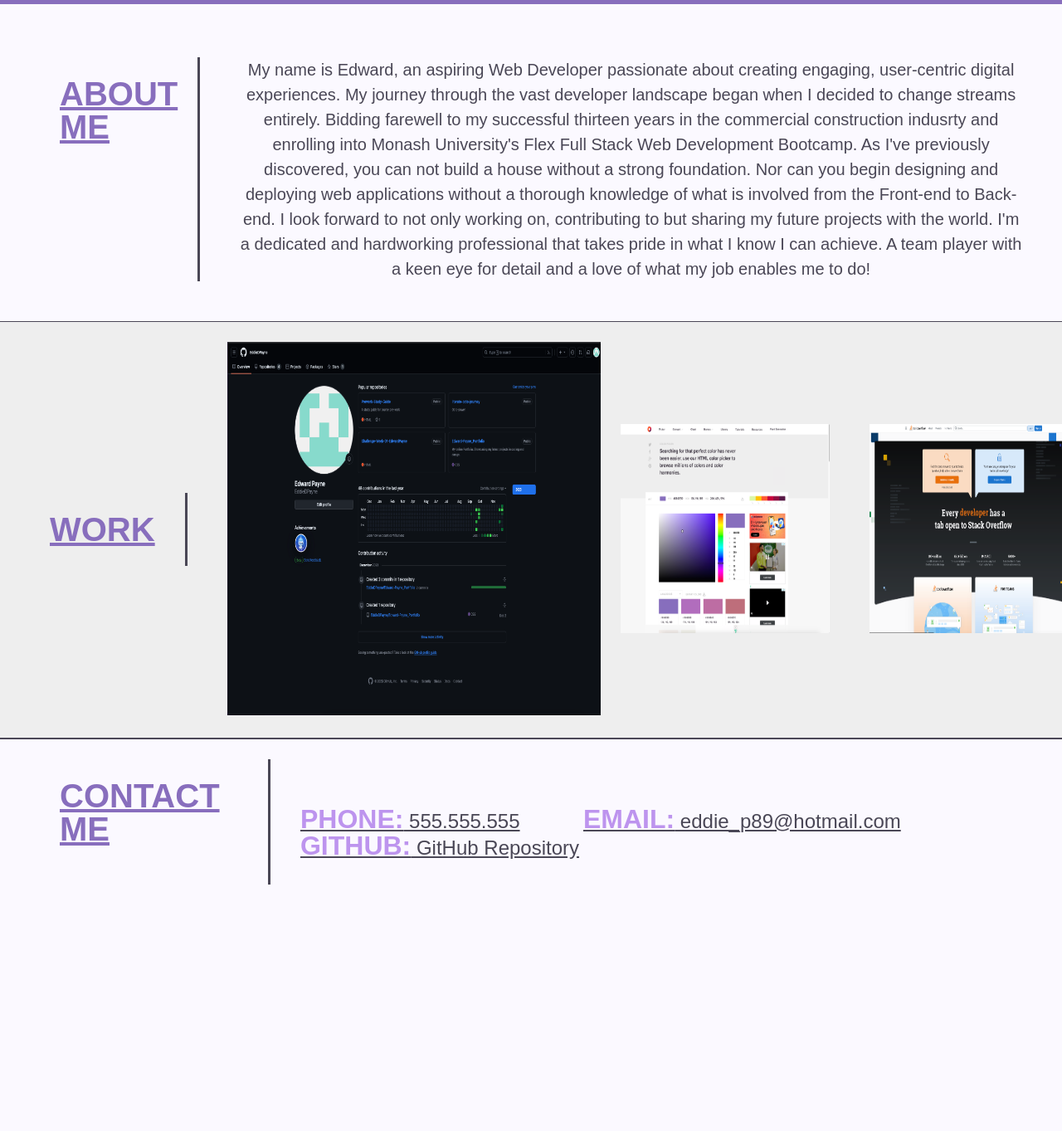
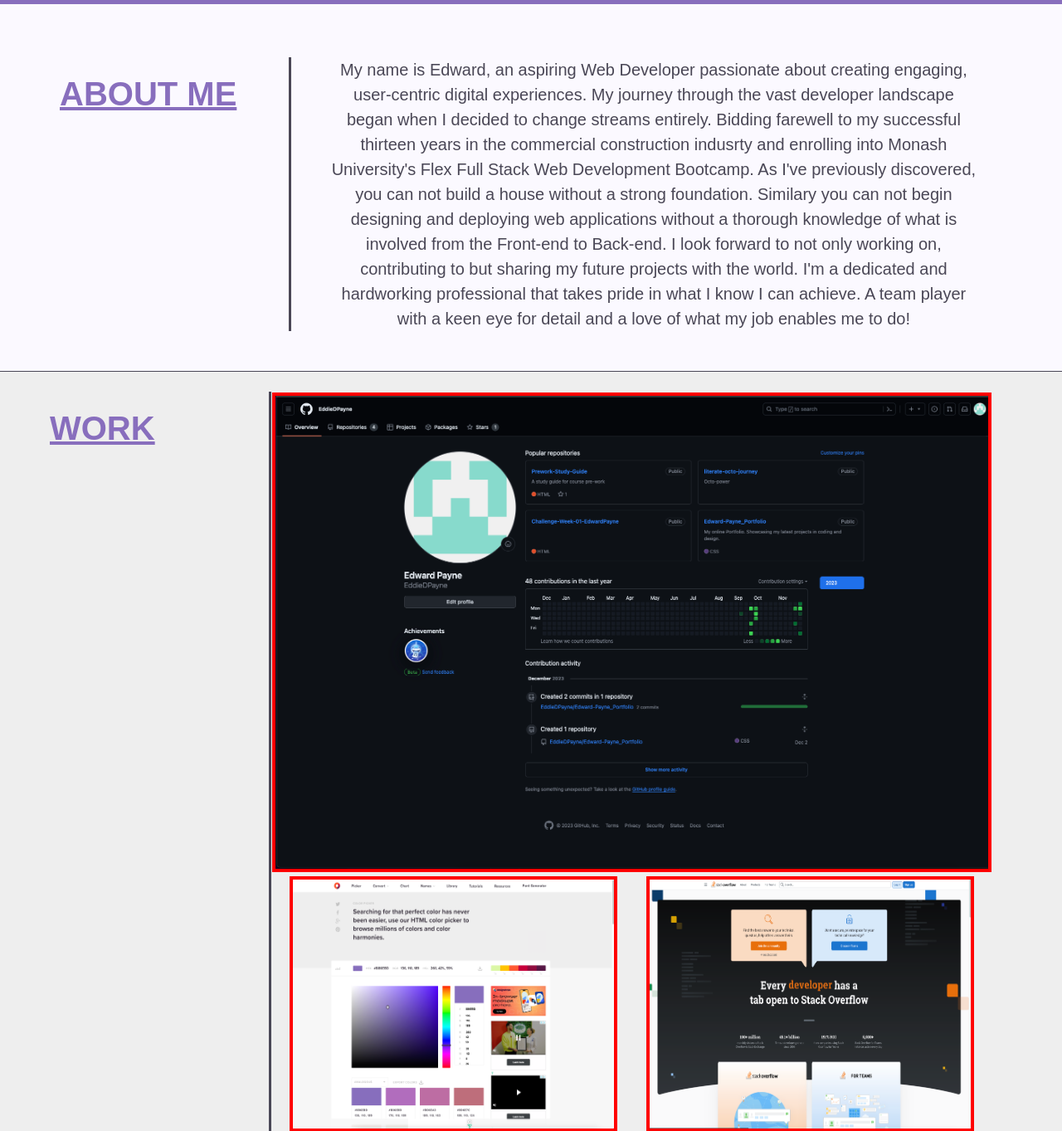
Before and after one commit to eddiespag-hetti/Edward-Payne_Portfolio, a plain HTML site: page index.html in a window 1280 px wide. Shown: the part 667-2030 px from the top of the page at 83% size. Before the commit the page ends 1757 px from the top, so only its background shows below. Drawn offline with Linux system fonts and the light colour scheme.

Commit message:
Refactored both HTML and CSS code.

```diff
--- a/assets/style.css
+++ b/assets/style.css
@@ -16,9 +16,7 @@ Blues/Purples - #6A33E9
 
 body {
     background-color: #FBF9FF;
-    /* display: flex;
-    justify-content: center;
-    align-items: center; */
+
 }
 
 .container {
@@ -37,7 +35,7 @@ header {
     align-items: center;
     padding: 1%;
     background-color: #4A4756;
-    border-bottom:  5px solid #886EBD;
+    border-bottom: 5px solid #886EBD;
 
 }
 
@@ -49,6 +47,7 @@ header {
     font-size: 36px;
     color: azure;
 }
+
 nav ul {
     display: flex;
     justify-content: space-between;
@@ -81,7 +80,7 @@ nav a:hover {
 
 .hero {
     display: flex;
-    height: 600px;
+    max-height: 600px;
     position: relative;
 }
 
@@ -95,7 +94,7 @@ nav a:hover {
 
 .hero-sub-heading {
     position: absolute;
-    left: 1100px;
+    right: 0px;
     bottom: 60px;
     background-color: #886EBD;
     color: #F9F6FF;
@@ -104,6 +103,19 @@ nav a:hover {
     border-radius: 5px;
 
 }
+
+/* For Headings of each section*/
+.heading {
+    width: 300px !important;
+
+}
+
+.content {
+    width: 70%;
+
+    border-left: 3px solid #4A4756;
+}
+
 
 /* About Me Section */
 
@@ -125,7 +137,7 @@ nav a:hover {
     display: flex;
     color: #886EBD;
     text-transform: uppercase;
-        border-right: 3px solid #4A4756;
+
     padding: 24px;
     text-decoration: underline;
 
@@ -159,78 +171,83 @@ nav a:hover {
 
 }
 
+.work-container {
+    display: flex;
+    flex-direction: column;
+}
+
+.work-container img {
+
+    outline: 4px solid red;
+    margin: 5px;
+}
+
 .heading-work {
     font-size: 40px;
     color: #886EBD;
     text-transform: uppercase;
-    border-right: 3px solid #4A4756;
+
     padding: 24px 36px;
     text-decoration: underline;
 }
+
 .main-work-img {
-    display: flex;
-    justify-content: center;
-    position: relative;
-    padding-left: 48px;
+
+    width: 100%;
+
 
 
 }
 
-/* .main-work-img::before {
-    content: 'GitHub';
-    background-color: #886EBD;
-    font-size: 18px;
-    color: #F9F6FF;
-    border-radius: 5px;
-    position: absolute;
-    top: 550px;
-    right: 565px;
-    padding: 22px;
-} */
+.main-work-img a {
+    width: 100%;
+}
+
+
 
 .secondary-work-img {
+
+    width: 100%;
     display: flex;
-    justify-content: center;
+    flex-wrap: wrap;
+    justify-content: space-around;
     align-items: center;
+}
+
+.secondary-work-img a {
+    width: 45%;
 }
 
 
 .work-img-1 {
-    justify-content: center;
-    width: 450px;
-    height: 450px;
+    width: 100%;
 }
 
 .work-img {
-    justify-content: center;
     height: 300px;
-    width: 300px;
-    padding: 24px 24px 24px 24px;
+    width: 100%;
 
 }
 
-/* .work-img::before {
-
-        content: 'Take a Look!';
-        background-color: #886EBD;
-        font-size: 18px;
-        color: #F9F6FF;
-        border-radius: 5px;
-        position: absolute;
-        top: 550px;
-        right: 565px;
-        padding: 22px;
-} */
 
 /* Contact Me Section */
 
 .contact-me {
     display: flex;
-    padding: 24px;
-    border-top:  1.5px solid #4A4756;
-    min-height: 200px;
+    flex-wrap: wrap;
+    padding-top: 80px;
+    /* padding: 36px 36px; */
+    border-top: 1.5px solid #4A4756;
+    min-height: 300px;
     width: 100%;
+    justify-content: space-evenly;
+    align-items: center;
 
+}
+
+.contacts {
+    display: flex;
+    flex-wrap: wrap;
 }
 
 span {
@@ -239,6 +256,7 @@ nav a:hover {
     font-size: 32px;
     font-weight: bold;
 }
+
 .heading-contact-me {
     font-size: 40px;
     color: #886EBD;
@@ -249,13 +267,14 @@ nav a:hover {
 }
 
 .contact-link {
-    display: inline;
-   justify-content: space-between;
+
+
+    font-size: 24px;
+    justify-content: space-evenly;
     align-items: center;
-    font-size: 24px;
-   padding: 86px 36px 36px 36px;
     color: #4A4756;
     text-decoration: underline;
+    padding-left: 50px;
 
 }
 
@@ -265,13 +284,32 @@ nav a:hover {
 }
 
 .link-contacts {
+   flex-wrap: wrap;
+    justify-content: center;
+    align-items: center;
 
-    justify-content: space-evenly;
-    padding-top: 56px;
 }
 
 /* Media Queries */
 
-    @media screen and (max-width=2000px) {
+/* Smart phone - 600px */
+@media screen and (max-width: 600px) {
+    .container {
+        flex-direction: column;
+        justify-content: center;
+        align-items: center;
+    }
+
+    .hero {
+        max-height: none;
+    }
+
+    .nav {
         flex-direction: column;
     }
+
+    .contact-link {
+        flex-direction: column;
+    }
+
+}
--- a/index.html
+++ b/index.html
@@ -1,5 +1,6 @@
 <!DOCTYPE html>
 <html lang="en">
+
 <head>
     <meta charset="UTF-8">
     <meta name="viewport" content="width=device-width, initial-scale=1.0">
@@ -16,7 +17,7 @@
 
         <nav class="navigation">
             <ul>
-                <li><a href="#about" class="link-text">About Me</a></li>
+                <li><a href="#about" class="link-text">About</a></li>
                 <li><a href="#work" class="link-text">Work</a></li>
                 <li><a href="#contact" class="link-text">Contact</a></li>
                 <li><a href="https://github.com/EddieDPayne?tab=repositories" class="link-text">Resume</a></li>
@@ -35,26 +36,52 @@
         <!-- About Me Section -->
         <section class="about-me" id="about">
             <div class="container">
-        <h2 class="heading-about-me">About Me</h2>
-        <p class="about-me-para">My name is Edward, an aspiring Web Developer passionate about creating engaging, user-centric digital experiences. My journey through the vast developer landscape began when I decided to change streams entirely. Bidding farewell to my successful thirteen years in the commercial construction indusrty and enrolling into Monash University's Flex Full Stack Web Development Bootcamp. As I've previously discovered, you can not build a house without a strong foundation. Nor can you begin designing and deploying web applications without a thorough knowledge of what is involved from the Front-end to Back-end.
-            I look forward to not only working on, contributing to but sharing my future projects with the world. I'm a dedicated and hardworking professional that takes pride in what I know I can achieve. A team player with a keen eye for detail and a love of what my job enables me to do! </p>
+                <h2 class="heading-about-me heading">About Me</h2>
+                <p class="about-me-para content">My name is Edward, an aspiring Web Developer passionate about creating
+                    engaging, user-centric digital experiences. My journey through the vast developer landscape began
+                    when I decided to change streams entirely. Bidding farewell to my successful thirteen years in the
+                    commercial construction indusrty and enrolling into Monash University's Flex Full Stack Web
+                    Development Bootcamp.
+
+                    As I've previously discovered, you can not build a house without a strong
+                    foundation. Similary you can not begin designing and deploying web applications without a thorough
+                    knowledge of what is involved from the Front-end to Back-end. I look forward to not only working on, contributing to but sharing my future projects with the
+                    world.
+
+                    I'm a dedicated and hardworking professional that takes pride in what I know I can achieve. A team player with a keen eye for detail and a love of what my job enables me to do! </p>
             </div>
         </section>
 
         <!-- Work Section -->
         <section class="work" id="work">
-        <h2 class="heading-work">Work</h2>
             <div class="container">
+                <h2 class="heading-work heading">Work</h2>
+                <div class="work-container content">
                     <div class="main-work-img">
-        <a href="https://github.com/EddieDPayne?tab=repositories"><img class="work-img-1" src="assets/img/Screenshot 2023-12-02 at 3.29.30 pm.png" alt="A screenshot of a Github Repository homepage"></a>
+                        <a href="https://github.com/EddieDPayne?tab=repositories">
+                            <img class="work-img-1" src="assets/img/Screenshot 2023-12-02 at 3.29.30 pm.png"
+                                alt="A screenshot of a Github Repository homepage">
+                        </a>
                     </div>
                     <div class="secondary-work-img">
-        <a href="https://htmlcolorcodes.com/"><img class="work-img" src="assets/img/Screenshot 2023-12-02 at 3.31.17 pm.png" alt="A screenshot of a HTML Color-picker homepage"></a>
-        <a href="https://stackoverflow.com/"><img class="work-img" src="assets/img/Screenshot 2023-12-02 at 3.32.38 pm.png" alt="A screenshot of Stack Overflow homepage"></a>
-        <a href="https://eddiedpayne.github.io/Challenge-Week-01-EdwardPayne/"><img class="work-img" src="assets/img/Screenshot 2023-12-02 at 3.33.52 pm.png" alt="A screenshot of Horiseon homepage"></a>
-        <a href="https://www.w3schools.com/css/"><img class="work-img" src="assets/img/Coding-hero-section.jpeg" alt="A screenshot of a computer code on a screen"></a>
+                        <a href="https://htmlcolorcodes.com/">
+                            <img class="work-img" src="assets/img/Screenshot 2023-12-02 at 3.31.17 pm.png"
+                                alt="A screenshot of a HTML Color-picker homepage">
+                        </a>
+                        <a href="https://stackoverflow.com/">
+                            <img class="work-img" src="assets/img/Screenshot 2023-12-02 at 3.32.38 pm.png"
+                                alt="A screenshot of Stack Overflow homepage">
+                        </a>
+                        <a href="https://eddiedpayne.github.io/Challenge-Week-01-EdwardPayne/">
+                            <img class="work-img" src="assets/img/Screenshot 2023-12-02 at 3.33.52 pm.png"
+                                alt="A screenshot of Horiseon homepage">
+                        </a>
+                        <a href="https://www.w3schools.com/css/">
+                            <img class="work-img" src="assets/img/Coding-hero-section.jpeg"
+                                alt="A screenshot of a computer code on a screen">
+                        </a>
                     </div>
-
+                </div>
             </div>
         </section>
 
@@ -63,11 +90,14 @@
 
         <section class="contact-me" id="contact">
             <div class="contacts container">
-            <h2 class="heading-contact-me">Contact Me</h2>
+                <h2 class="heading-contact-me heading">Contact Me</h2>
                 <div class="link-contacts">
-            <a href="https://github.com/EddieDPayne?tab=repositories" class="contact-link"><span>Phone:</span>  555.555.555</a>
-            <a href="https://outlook.live.com/" class="contact-link"><span>Email:</span>  eddie_p89@hotmail.com</a>
-            <a href="https://github.com/EddieDPayne" class="contact-link"><span>GitHub:</span>  GitHub Repository</a>
+                    <a href="https://github.com/EddieDPayne?tab=repositories" class="contact-link"><span>Phone:</span>
+                        555.555.555</a>
+                    <a href="https://outlook.live.com/" class="contact-link"><span>Email:</span>
+                        eddie_p89@hotmail.com</a>
+                    <a href="https://github.com/EddieDPayne" class="contact-link"><span>GitHub:</span> GitHub
+                        Repository</a>
                 </div>
 
             </div>
@@ -75,4 +105,5 @@
     </main>
 
 </body>
+
 </html>
```
Also changed, not shown: 2 other files. Lines whose indentation alone changed are shown as unchanged.
